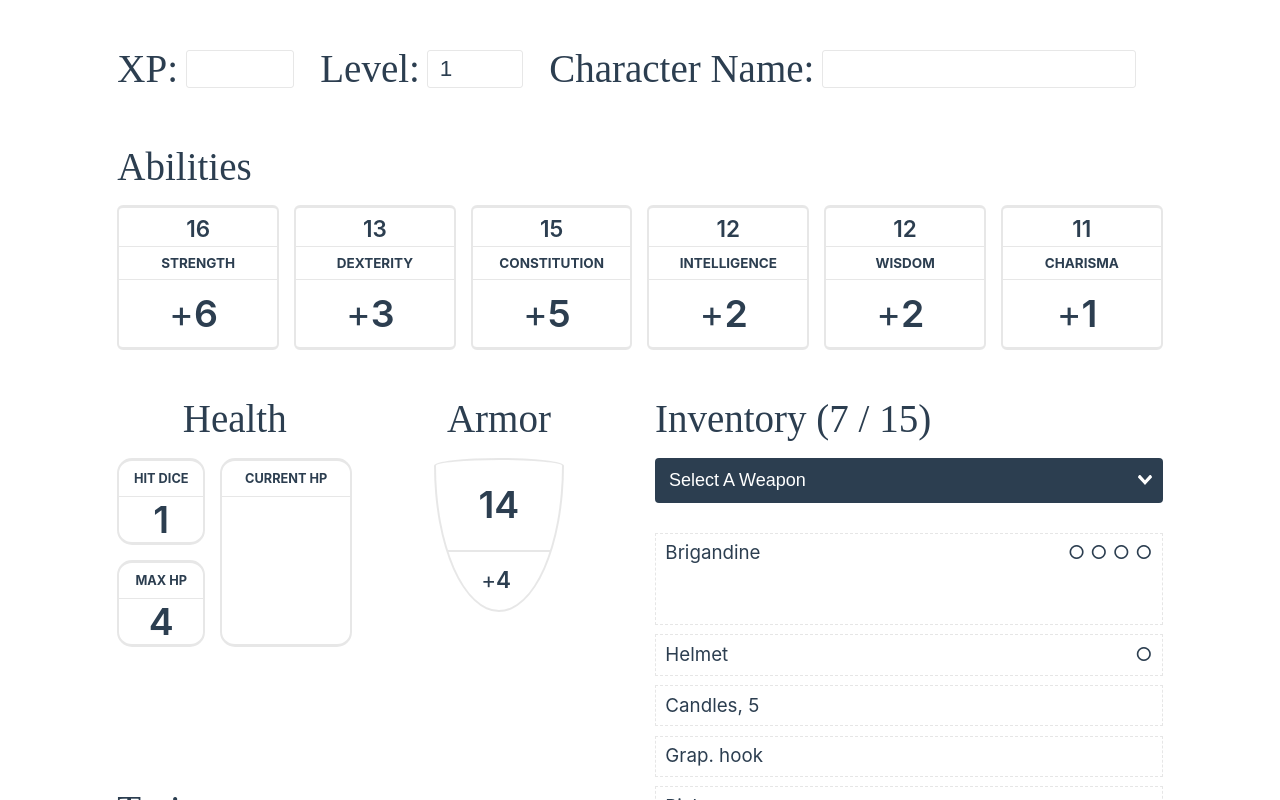
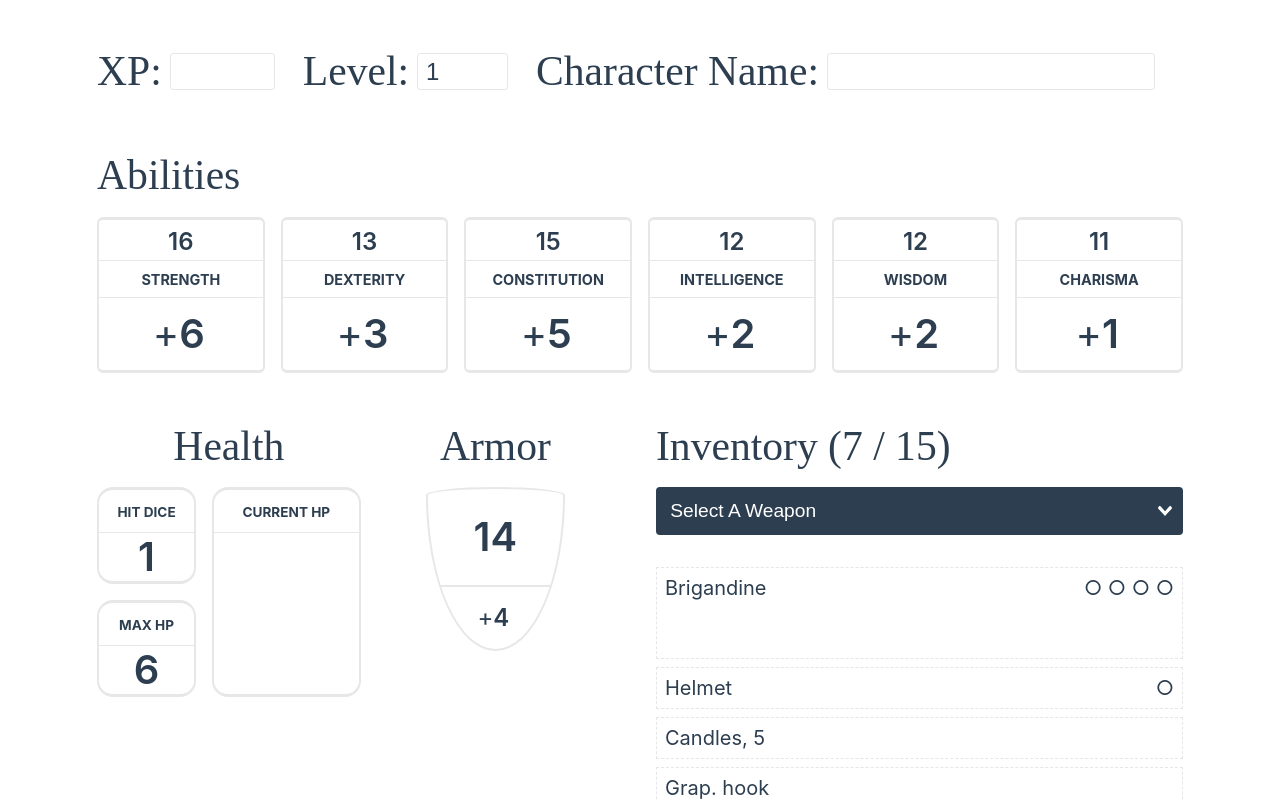
Before and after one commit to mcurren/knave-generator, a Vue app: page / in a window 1280 px wide. Shown: the top 800 px of the page. Built offline with nearby package versions, Linux system fonts and the light colour scheme; a web font is replaced by a local one.

Commit message:
convert px to rem, print styles

```diff
--- a/src/App.vue
+++ b/src/App.vue
@@ -44,10 +44,10 @@ import CharacterName from "@/components/CharacterName.vue";
 .page-header section {
   display: flex;
   align-items: center;
-  margin-right: 1.75em;
+  margin-right: 1.75rem;
 }
 .page-header header {
-  margin-right: 0.5em;
+  margin-right: 0.5rem;
 }
 .page-header header h2:after {
   content: ":";
@@ -55,28 +55,28 @@ import CharacterName from "@/components/CharacterName.vue";
 .page-header input {
   font-size: 1.5em;
   background: none transparent;
-  border: 1px solid var(--color-border);
-  border-radius: 3px;
+  border: 0.067rem solid var(--color-border);
+  border-radius: 0.2rem;
   color: var(--color-text);
-  padding: 0.25em 0.5em 0.2em;
+  padding: 0.25rem 0.5rem 0.2rem;
   line-height: 1;
 }
 
 .section-header {
   font-family: "Pirata One";
-  margin: 0.5em 0;
+  margin: 0.5rem 0;
 }
 .section-header h2 {
-  font-size: 2.6em;
+  font-size: 2.6rem;
   margin: 0;
 }
 
 .main-grid {
-  margin: 2em 0;
+  margin: 2rem 0;
   display: grid;
-  gap: 2em;
+  gap: 2rem;
 }
-@media (min-width: 760px) and (max-width: 959px) {
+@media (min-width: 50.667rem) and (max-width: 63.933rem) {
   .main-grid {
     grid-template-columns: 1fr 1fr;
   }
@@ -84,7 +84,7 @@ import CharacterName from "@/components/CharacterName.vue";
     grid-column: auto / span 2;
   }
 }
-@media (min-width: 960px) {
+@media (min-width: 64rem) {
   .main-grid {
     grid-template-columns: 1fr 1fr;
   }
@@ -97,16 +97,30 @@ import CharacterName from "@/components/CharacterName.vue";
 .health-armor-grid {
   display: grid;
   grid-template-columns: repeat(2, 1fr);
-  gap: 1em;
+  gap: 1rem;
   justify-items: center;
-  margin-bottom: 2em;
+  margin-bottom: 2rem;
 }
-@media (min-width: 660px) {
+@media (min-width: 44rem) {
   .health-armor-grid {
     gap: 2em;
   }
 }
-@media (min-width: 960px) {
+@media (min-width: 64rem) {
+  .health-armor-grid {
+    grid-template-columns: 3fr 2fr;
+    justify-items: left;
+  }
+}
+
+@media print {
+  .main-grid {
+    grid-template-columns: 1fr 1fr;
+  }
+  .inventory {
+    grid-column: 2 / span 1;
+    grid-row: 1 / span 2;
+  }
   .health-armor-grid {
     grid-template-columns: 3fr 2fr;
     justify-items: left;
--- a/src/assets/base.css
+++ b/src/assets/base.css
@@ -34,8 +34,6 @@
 
   --color-heading: var(--vt-c-text-light-1);
   --color-text: var(--vt-c-text-light-1);
-
-  --section-gap: 160px;
 }
 
 @media (prefers-color-scheme: dark) {
@@ -61,6 +59,10 @@
   font-weight: normal;
 }
 
+html {
+  font-size: 16px;
+}
+
 body {
   min-height: 100vh;
   color: var(--color-text);
@@ -69,8 +71,13 @@ body {
   line-height: 1.6;
   font-family: Inter, -apple-system, BlinkMacSystemFont, 'Segoe UI', Roboto, Oxygen, Ubuntu,
     Cantarell, 'Fira Sans', 'Droid Sans', 'Helvetica Neue', sans-serif;
-  font-size: 15px;
   text-rendering: optimizeLegibility;
   -webkit-font-smoothing: antialiased;
   -moz-osx-font-smoothing: grayscale;
 }
+
+@media print {
+  html {
+    font-size: 10px;
+  }
+}
--- a/src/assets/main.css
+++ b/src/assets/main.css
@@ -1,7 +1,7 @@
 @import './base.css';
 
 #app {
-  max-width: 1280px;
+  max-width: 85.333rem;
   margin: 0 auto;
   padding: 2rem;
 
@@ -21,7 +21,7 @@ a,
   }
 }
 
-@media (min-width: 1024px) {
+@media (min-width: 68.267rem) {
   body {
     display: flex;
     place-items: center;
--- a/src/components/AllAbilities.vue
+++ b/src/components/AllAbilities.vue
@@ -1,8 +1,19 @@
-<script setup>
+<script>
+import { mapStores } from "pinia";
+import { useCharacterStore } from "@/stores/sheet.js";
 import SingleAbility from "./SingleAbility.vue";
-import { useCharacterStore } from "@/stores/sheet.js";
 
-const character = useCharacterStore();
+export default {
+  computed: {
+    ...mapStores(useCharacterStore),
+    abilities() {
+      return this.characterStore.sheet.abilities;
+    },
+  },
+  components: {
+    SingleAbility,
+  },
+};
 
 // TODO: add function to switch ability scores
 </script>
@@ -14,12 +25,14 @@ const character = useCharacterStore();
     </header>
     <div class="abilities-grid">
       <SingleAbility
-        v-for="(item, index) in character.sheet.abilities"
+        v-for="(item, index) in abilities"
         :key="index"
         :label="item.label"
         :id="item.id"
         :value="item.modifier"
-        @abilityChange="({ id, value }) => character.changeAbility(id, value)"
+        @abilityChange="
+          ({ id, value }) => this.characterStore.changeAbility(id, value)
+        "
       />
     </div>
   </section>
@@ -35,12 +48,18 @@ const character = useCharacterStore();
   grid-template-columns: repeat(2, 1fr);
   gap: 1em;
 }
-@media (min-width: 660px) {
+@media (min-width: 44rem) {
   .abilities-grid {
     grid-template-columns: repeat(3, 1fr);
   }
 }
-@media (min-width: 980px) {
+@media (min-width: 65.333rem) {
+  .abilities-grid {
+    grid-auto-flow: column;
+    grid-auto-columns: 1fr;
+  }
+}
+@media print {
   .abilities-grid {
     grid-auto-flow: column;
     grid-auto-columns: 1fr;
--- a/src/components/AllArmor.vue
+++ b/src/components/AllArmor.vue
@@ -59,11 +59,11 @@ export default {
 <style scoped>
 section {
   text-align: center;
-  min-width: 130px;
-  max-width: 140px;
+  min-width: 8.667rem;
+  max-width: 9.333rem;
 }
 article {
-  border: 2px solid var(--color-border);
+  border: 0.133rem solid var(--color-border);
   border-radius: 50% 50% 50% 50% / 5% 5% 95% 95%;
   margin: 0;
   text-align: center;
@@ -76,30 +76,29 @@ article > div {
   justify-content: center;
 }
 label {
-  font-size: 0.85em;
-  opacity: 0.65;
+  font-size: 0.85rem;
   display: none;
 }
 .armor__defense {
-  height: 90px;
+  height: 6rem;
 }
 .armor__defense p {
-  font-size: 2.5em;
+  font-size: 2.5rem;
   font-weight: 600;
   line-height: 1;
 }
 .armor__bonus {
-  border-top: 2px solid var(--color-border);
-  height: 60px;
+  border-top: 0.133rem solid var(--color-border);
+  height: 4rem;
 }
 .armor__bonus p {
-  font-size: 1.5em;
+  font-size: 1.5rem;
   font-weight: 600;
   line-height: 1;
 }
 .armor__bonus p:before {
   content: "+";
   display: inline-block;
-  margin-left: -0.25em;
+  margin-left: -0.25rem;
 }
 </style>
--- a/src/components/AllHealth.vue
+++ b/src/components/AllHealth.vue
@@ -6,8 +6,7 @@ import { useCharacterStore } from "@/stores/sheet.js";
 export default {
   methods: {
     generate() {
-      const value = rollDice(1, 8, this.hitDice, true);
-      this.characterStore.changeSheet("maxHp", value);
+      this.characterStore.changeSheet("maxHp", this.diceRoll);
     },
   },
   computed: {
@@ -17,6 +16,9 @@ export default {
     },
     maxHp() {
       return this.characterStore.sheet.maxHp[0];
+    },
+    diceRoll() {
+      return rollDice(1, 8, this.hitDice, true);
     },
   },
   mounted() {
@@ -60,12 +62,12 @@ export default {
 
 <style scoped>
 .health {
-  min-width: 140px;
-  max-width: 180px;
+  min-width: 9.333rem;
+  max-width: 12rem;
 }
-@media (min-width: 600px) {
+@media (min-width: 40rem) {
   .health {
-    max-width: 260px;
+    max-width: 17.333rem;
   }
 }
 section > header {
@@ -75,28 +77,42 @@ section > header {
   display: grid;
   grid-template-columns: 1fr;
   grid-template-rows: 1fr 1fr 0.75fr 0.75fr;
-  gap: 1em;
+  gap: 1rem;
 }
 .current-hp {
   grid-row: 3 / span 2;
 }
-@media (min-width: 600px) and (max-width: 759px) {
+@media (min-width: 40rem) and (max-width: 50.6) {
   .health-grid {
     display: grid;
     grid-template-columns: 2fr 3fr;
     grid-template-rows: 1fr 1fr;
-    gap: 1em;
+    gap: 1rem;
   }
   .current-hp {
     grid-row: auto / span 2;
   }
 }
-@media (min-width: 960px) {
+@media (min-width: 64rem) {
   .health-grid {
     display: grid;
     grid-template-columns: 2fr 3fr;
     grid-template-rows: 1fr 1fr;
-    gap: 1em;
+    gap: 1rem;
+  }
+  .current-hp {
+    grid-row: auto / span 2;
+  }
+}
+@media print {
+  .health {
+    max-width: 17.333rem;
+  }
+  .health-grid {
+    display: grid;
+    grid-template-columns: 2fr 3fr;
+    grid-template-rows: 1fr 1fr;
+    gap: 1rem;
   }
   .current-hp {
     grid-row: auto / span 2;
@@ -104,18 +120,18 @@ section > header {
 }
 
 article {
-  border: 2px solid var(--color-border);
-  border-width: 3px 2px;
-  border-radius: 15px;
+  border: 0.133rem solid var(--color-border);
+  border-width: 0.2rem 0.133rem;
+  border-radius: 1rem;
   text-align: center;
   overflow: hidden;
 }
 article > header h2 {
-  font-size: 0.85em;
+  font-size: 0.85rem;
   line-height: 1;
   font-weight: 700;
-  padding: 1em 1.15em 0.75em;
-  border-bottom: 1px solid var(--color-border);
+  padding: 1rem 1.15rem 0.75rem;
+  border-bottom: 0.067rem solid var(--color-border);
   text-transform: uppercase;
   white-space: nowrap;
 }
@@ -123,7 +139,7 @@ article:last-child {
   margin-bottom: 0;
 }
 .health__value {
-  font-size: 2.5em;
+  font-size: 2.5rem;
   font-weight: 600;
   line-height: 1.2;
 }
--- a/src/components/AllInventory.vue
+++ b/src/components/AllInventory.vue
@@ -121,24 +121,24 @@ export default {
 
 <style scoped>
 .inventory {
-  min-width: 320px;
-  max-width: 520px;
+  min-width: 21.333rem;
+  max-width: 34.667rem;
 }
 .inventory-list {
   display: grid;
   grid-auto-rows: 1fr;
-  gap: 0.5em;
-  font-size: 1.25em;
+  gap: 0.5rem;
+  font-size: 1.25rem;
 }
 .inventory-list__item {
-  border: 1px dashed var(--color-border);
-  padding: 0.25em;
+  border: 0.067rem dashed var(--color-border);
+  padding: 0.25rem;
   display: flex;
   justify-content: space-between;
   align-content: flex-start;
   flex-wrap: wrap;
 }
 .inventory-list__item > * {
-  padding: 0 0.25em;
+  padding: 0 0.25rem;
 }
 </style>
--- a/src/components/SingleAbility.vue
+++ b/src/components/SingleAbility.vue
@@ -12,7 +12,7 @@ export default {
       required: true,
     },
     value: {
-      type: [Number, Boolean],
+      // type: [Number, Boolean],
       required: true,
     },
   },
@@ -26,17 +26,20 @@ export default {
     bonus() {
       let value = this.value;
       if (!value) {
-        value = this.results ? Math.min(...this.results) : false;
+        value = this.diceRoll ? Math.min(...this.diceRoll) : false;
       }
       return value;
     },
     defense() {
       return this.bonus ? this.bonus + 10 : false;
     },
+    diceRoll() {
+      return rollDice(1, 6, 3);
+    },
   },
   methods: {
     generate() {
-      this.results = rollDice(1, 6, 3);
+      this.diceRoll;
       this.handleChange(this.id, this.bonus);
     },
     handleChange(id, value) {
@@ -73,7 +76,7 @@ export default {
 
 <style scoped>
 .ability {
-  border: 2px solid var(--color-border);
+  border: 0.133rem solid var(--color-border);
   border-top-width: 3px;
   border-bottom-width: 3px;
   border-radius: 6px;
@@ -82,43 +85,43 @@ export default {
   overflow: hidden;
 }
 header h2 {
-  font-size: 0.9em;
+  font-size: 0.9rem;
   line-height: 1;
   font-weight: 700;
-  padding: 0.75em 1.15em 0.6em;
-  border: 1px solid var(--color-border);
-  border-width: 1px 0 1px 0;
+  padding: 0.75rem 1.15rem 0.6rem;
+  border: 0.067rem solid var(--color-border);
+  border-width: 0.067rem 0 0.067rem 0;
   white-space: nowrap;
   overflow: hidden;
   text-overflow: ellipsis;
 }
 label {
-  font-size: 0.85em;
+  font-size: 0.85rem;
   opacity: 0.65;
   display: none;
 }
 .ability__defense {
-  padding: 0.65em 0.75em 0.35em;
+  padding: 0.65rem 0.75rem 0.35rem;
 }
 .ability__defense p {
-  font-size: 1.5em;
+  font-size: 1.5rem;
   font-weight: 600;
   line-height: 1;
 }
 .ability__bonus {
-  padding: 1em 1em 1em;
-  /* margin: 0 0 -0.5em; */
-  /* border: 2px solid var(--color-border); */
+  padding: 1rem 1rem 1rem;
+  /* margin: 0 0 -0.5rem; */
+  /* border: 0.133rem solid var(--color-border); */
   /* border-radius: 50% / 50% 50% 0 0; */
 }
 .ability__bonus p {
-  font-size: 2.5em;
+  font-size: 2.5rem;
   font-weight: 600;
   line-height: 1;
 }
 .ability__bonus p:before {
   content: "+";
   display: inline-block;
-  margin-left: -0.25em;
+  margin-left: -0.25rem;
 }
 </style>
--- a/src/components/SingleTrait.vue
+++ b/src/components/SingleTrait.vue
@@ -18,16 +18,20 @@ export default {
       result: false,
     };
   },
+  computed: {
+    rollDice() {
+      return rollDice(1, 20)[0];
+    },
+  },
   methods: {
     generate() {
-      const roll = rollDice(1, 20)[0];
       let result = false;
       if (this.table.roll.weighted) {
         result = this.table.items.find((item) =>
-          item.results.includes(roll)
+          item.results.includes(this.rollDice)
         ).value;
       } else {
-        result = this.table.items[roll - 1];
+        result = this.table.items[this.rollDice - 1];
       }
       this.result = result;
       this.handleChange(this.table.sheet.id, this.result);
@@ -38,11 +42,6 @@ export default {
   },
   mounted() {
     if (!this.value) {
-      this.generate();
-    }
-  },
-  updated() {
-    if (typeof this.value === "undefined") {
       this.generate();
     }
   },
@@ -64,14 +63,14 @@ export default {
 article {
   display: flex;
   align-items: baseline;
-  margin-bottom: 0.25em;
+  margin-bottom: 0.25rem;
 }
 header {
-  width: 150px;
+  width: 10rem;
 }
 h2 {
-  font-size: 1em;
-  margin-right: 0.5em;
+  font-size: 1rem;
+  margin-right: 0.5rem;
   font-weight: 600;
   text-transform: uppercase;
 }
@@ -82,6 +81,6 @@ h2:after {
   flex: 1;
 } */
 p {
-  font-size: 1.25em;
+  font-size: 1.25rem;
 }
 </style>
--- a/src/components/WeaponSelect.vue
+++ b/src/components/WeaponSelect.vue
@@ -19,7 +19,6 @@ export default {
   methods: {
     onSelect(event) {
       const weapon = this.gearStore.weapons.items[event.value];
-      console.log(weapon);
       this.characterStore.addToInventory(weapon, true);
     },
   },
@@ -40,13 +39,13 @@ export default {
 <style>
 :root {
   --vs-search-input-color: none transparent;
-  --vs-font-size: 1.2em;
-  --vs-dropdown-option-padding: 10px 15px;
+  --vs-font-size: 1.2rem;
+  --vs-dropdown-option-padding: 0.667rem 1rem;
   --vs-dropdown-option--active-bg: var(--vt-c-blue);
   --vs-dropdown-max-height: none;
 }
 .v-select {
-  margin-bottom: 2em;
+  margin-bottom: 2rem;
 }
 .v-select .vs__search::placeholder,
 .v-select .vs__dropdown-toggle,
@@ -60,10 +59,10 @@ export default {
   fill: var(--color-background);
 }
 .v-select .vs__dropdown-toggle {
-  padding: 5px 5px 9px;
+  padding: 0.333rem 0.333rem 0.6rem;
 }
 .v-select .vs__dropdown-option {
   white-space: normal;
-  font-size: 1.1em;
+  font-size: 1.1rem;
 }
 </style>
```
